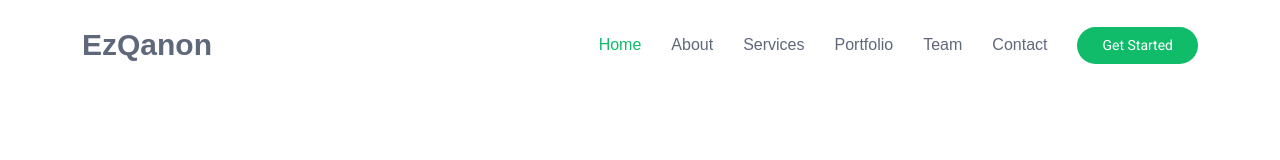
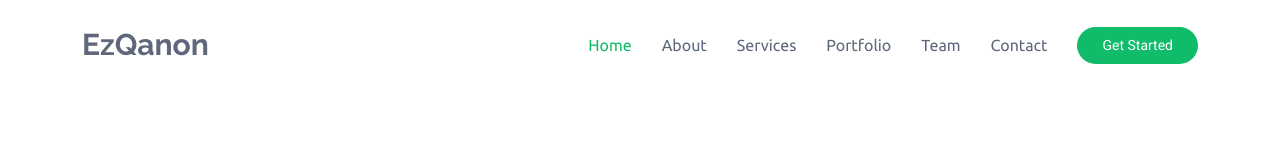
Before and after one commit to saify-codes/ezqanon, a Next.js app: page / in a window 1280 px wide. Shown: the top 160 px of the page. Built offline with nearby package versions, Linux system fonts and the light colour scheme.

Commit message:
working on layout

```diff
--- a/app/layout.js
+++ b/app/layout.js
@@ -1,14 +1,6 @@
-import { Roboto } from "next/font/google";
+import Script from "next/script";
 import "bootstrap/dist/css/bootstrap.min.css";
 import "./globals.css";
-import Script from "next/script";
-
-const roboto = Roboto({
-  subsets: ["latin"],
-  weight: ["100", "300", "400", "500", "700", "900"],
-  style: ["normal", "italic"],
-  display: "swap", // Optimize loading
-});
 
 export const metadata = {
   title: "EZQanon",
@@ -18,11 +10,20 @@
 export default function RootLayout({ children }) {
   return (
     <html lang="en">
-      <body className={roboto.className}>{children}</body>
-      <Script
-        src="/assets/js/main.js"
-        strategy="afterInteractive" // Loads script only after page hydration
-      />
+      <head>
+        {/* Google fonts */}
+        <link href="https://fonts.googleapis.com" rel="preconnect" />
+        <link href="https://fonts.gstatic.com" rel="preconnect" crossorigin />
+        <link href="https://fonts.googleapis.com/css2?family=Roboto:ital,wght@0,100;0,300;0,400;0,500;0,700;0,900;1,100;1,300;1,400;1,500;1,700;1,900&family=Raleway:ital,wght@0,100;0,200;0,300;0,400;0,500;0,600;0,700;0,800;0,900;1,100;1,200;1,300;1,400;1,500;1,600;1,700;1,800;1,900&family=Ubuntu:ital,wght@0,300;0,400;0,500;0,700;1,300;1,400;1,500;1,700&display=swap"rel="stylesheet"
+        />
+      </head>
+      <body>
+        {children}
+        <Script
+          src="/assets/js/main.js"
+          strategy="afterInteractive" // Loads script only after page hydration
+        />
+      </body>
     </html>
   );
 }
```
